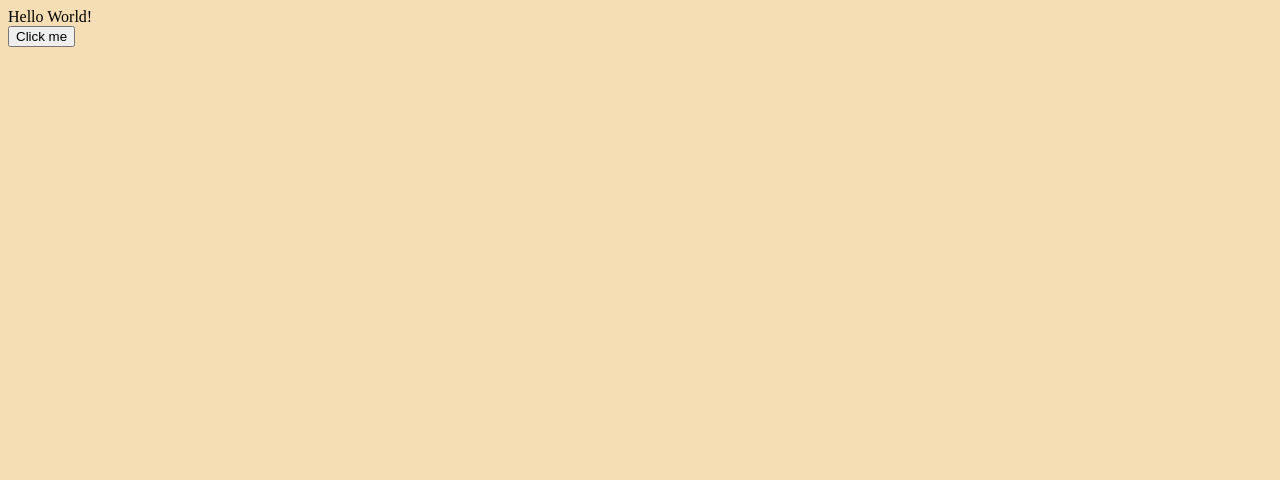
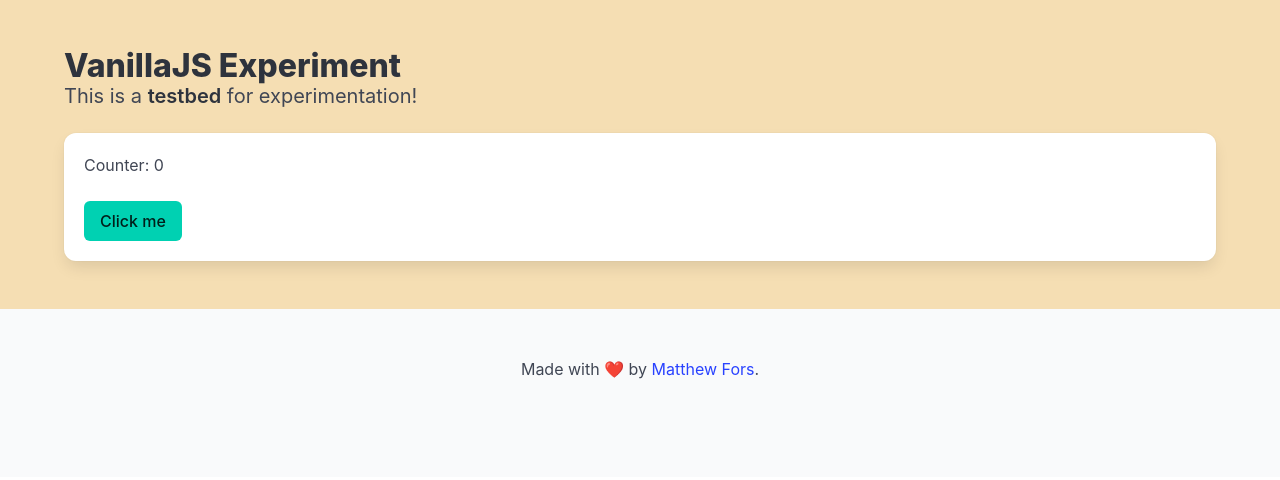
Before and after one commit to mattfors/vanillajs-experiment, a website built with webpack: page src/index.html in a window 1280 px wide. Built offline with nearby package versions, Linux system fonts and the light colour scheme.

Commit message:
add bulma

```diff
--- a/package.json
+++ b/package.json
@@ -20,5 +20,8 @@
     "webpack": "^5.96.1",
     "webpack-cli": "^5.1.4",
     "webpack-dev-server": "^5.1.0"
+  },
+  "dependencies": {
+    "bulma": "^1.0.2"
   }
 }
--- a/src/index.html
+++ b/src/index.html
@@ -1,11 +1,34 @@
 <!DOCTYPE html>
-<html>
+<html lang="en">
   <head>
     <meta charset="utf-8" />
-    <title>Hello World</title>
+    <meta name="viewport" content="width=device-width, initial-scale=1.0">
+    <title>VanillaJS Experiment</title>
   </head>
   <body>
-    <div id="app"></div>
-    <button id="button">Click me</button>
+  <section class="section">
+    <div class="container">
+      <h1 class="title">
+        VanillaJS Experiment
+      </h1>
+      <p class="subtitle">
+        This is a <strong>testbed</strong> for experimentation!
+      </p>
+
+      <div class="box block">
+        <div class="block" id="app"></div>
+        <button id="button" class="button is-primary">Click me</button>
+      </div>
+
+    </div>
+  </section>
+
+  <footer class="footer">
+    <div class="content has-text-centered">
+      <p>
+        Made with ❤️ by <a href="https://github.com/mattfors">Matthew Fors</a>.
+      </p>
+    </div>
+  </footer>
   </body>
 </html>
--- a/src/index.js
+++ b/src/index.js
@@ -1,6 +1,9 @@
 import './styles.css';
-document.getElementById('app').innerText = 'Hello World!';
+let counter = 0;
+
+document.getElementById('app').innerText = `Counter: ${counter}`;
 
 document.getElementById('button').addEventListener('click', () => {
-    console.log('Button was clicked!');
+    counter++;
+    document.getElementById('app').innerText = `Counter: ${counter}`;
 });
--- a/src/styles.css
+++ b/src/styles.css
@@ -1,3 +1,5 @@
+@import 'bulma/css/bulma.css';
+
 body {
     background-color: wheat;
 }
```
Also changed, not shown: 1 other file.
